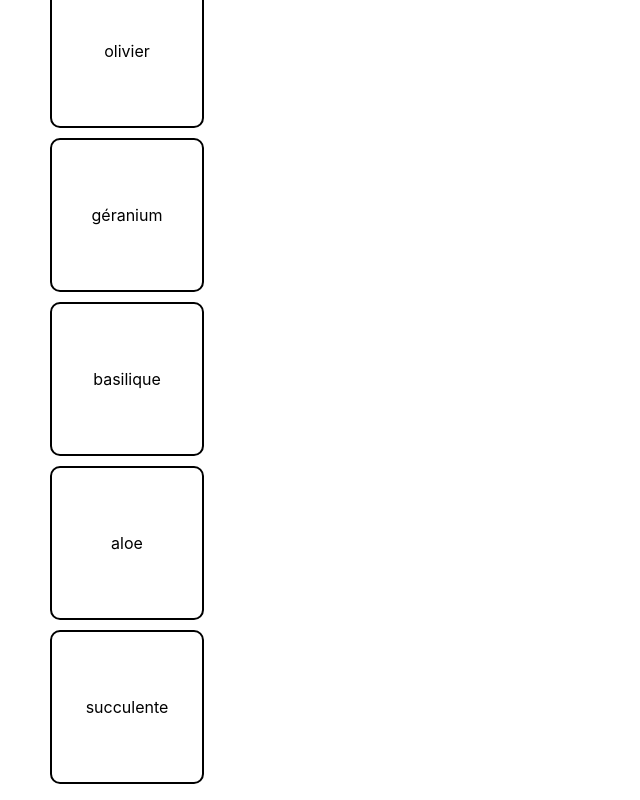
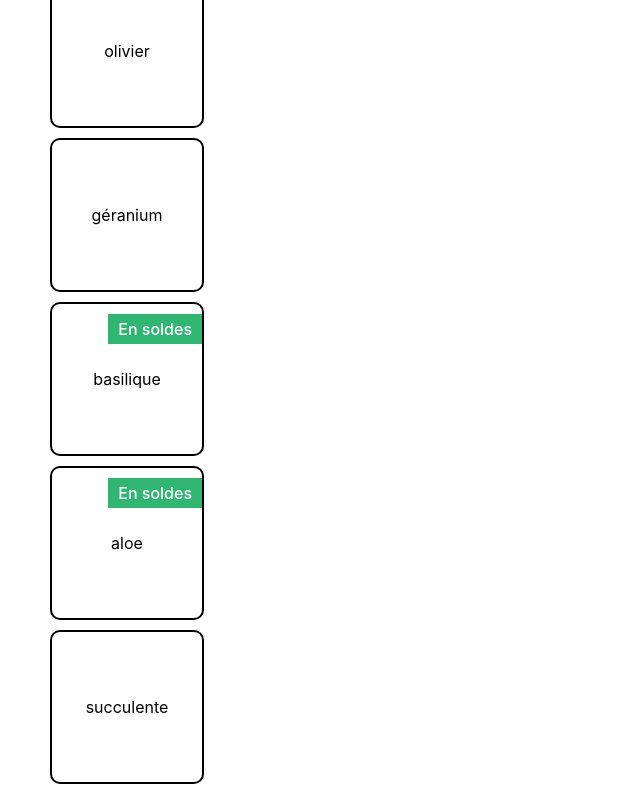
Before and after one commit to jorisbertier/The-house-of-jungle, a React (Create React App) app: page / in a window 1280 px wide. Shown: the part 1201-2001 px from the top of the page, without its empty margins (0-640 px from the left). Built offline with nearby package versions, Linux system fonts and the light colour scheme.

Commit message:
add condition isSpecialOffer

```diff
--- a/src/components/Shoppinglist.js
+++ b/src/components/Shoppinglist.js
@@ -28,7 +28,7 @@ function ShoppingList() {
 		[]
 	)
 
-	console.log(plantListCategories);
+
 	return <div>
 
 				<ul>
@@ -38,7 +38,7 @@ function ShoppingList() {
 					{plantList.map((plant, index) =>(
 						<li key={`${plant.name}-${index}`} className='lmj-plant-item'>
 							{/* {plant.name} {plant.isBestSale ? <span>🔥</span>: null } */}
-							{plant.name} {plant.isBestSale && <span>🔥</span>}
+							{plant.name} {plant.isBestSale && <span>🔥</span>} {plant.isSpecialOffer && <span className='lmj-sales'>En soldes</span>}
 							</li>
 					))}
 				</ul>
```
